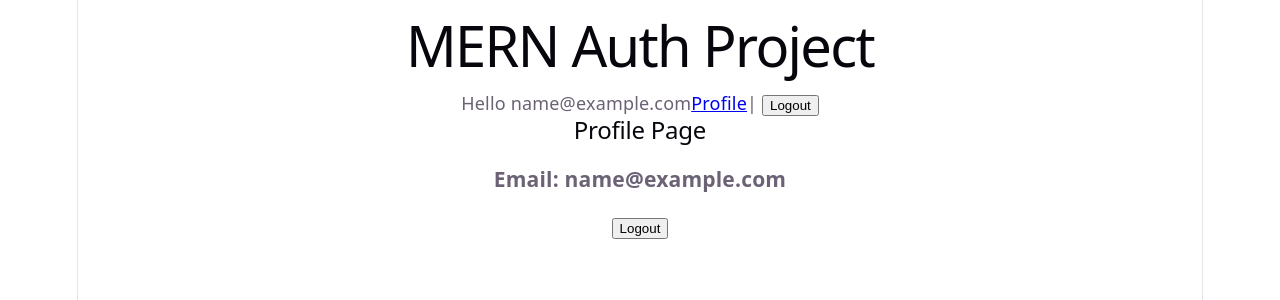
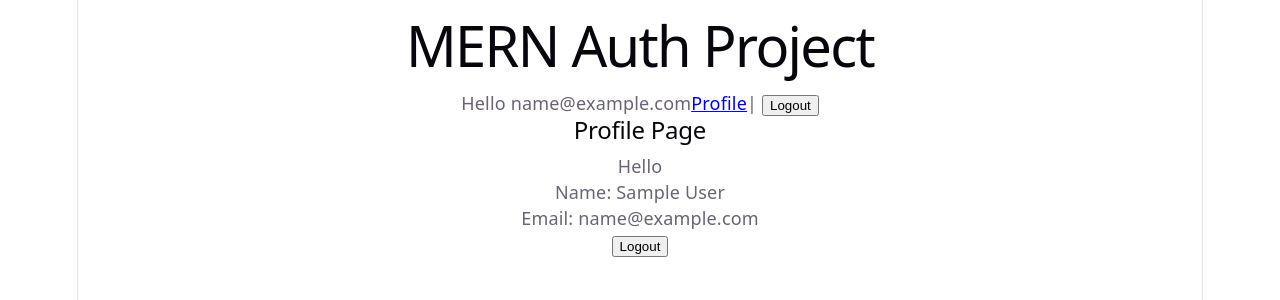
Before and after one commit to dixitaratanpara/mern-auth-project, a React (Vite) app in the folder client/: page /profile in a window 1280 px wide. Shown: the top 300 px of the page. Built offline with nearby package versions, Linux system fonts and the light colour scheme; no server answers; sample sign-in values are in the browser's storage.

Commit message:
Added real profile data with Context API

```diff
--- a/client/src/components/Profile.jsx
+++ b/client/src/components/Profile.jsx
@@ -4,8 +4,9 @@ import { useContext } from "react";
 import { AuthContext } from "../context/AuthContext";
 
 function Profile() {
-    const { user } = useContext(AuthContext);
+    const { user , setUser} = useContext(AuthContext);
     // const [user, setUser] = useState(null);
+      console.log(user);
 
 
     useEffect(() => {
@@ -22,12 +23,14 @@ function Profile() {
                     },
                 }
                 );
-                setUser(response.data);
+                setUser(response.data.user);
+                console.log(response.data.user);
             }
             catch (error) {
                 console.log(error.response?.data);
             }
         };
+
         getProfile();
 
     }, []);
@@ -41,10 +44,10 @@ function Profile() {
         <div>
             <h2>Profile Page</h2>
             {/* {user && (<>{user.message}</>)} */}
+              <p>Hello</p>
+            <p> Name: {user?.name}</p>
 
-            <h3>
-                Email: {user?.email}
-            </h3>
+            <p>Email: {user?.email}</p>
             <button onClick={logout}>Logout</button>
         </div>
     );
```
Also changed, not shown: 1 other file (tests, documents, lock files or other folders).
